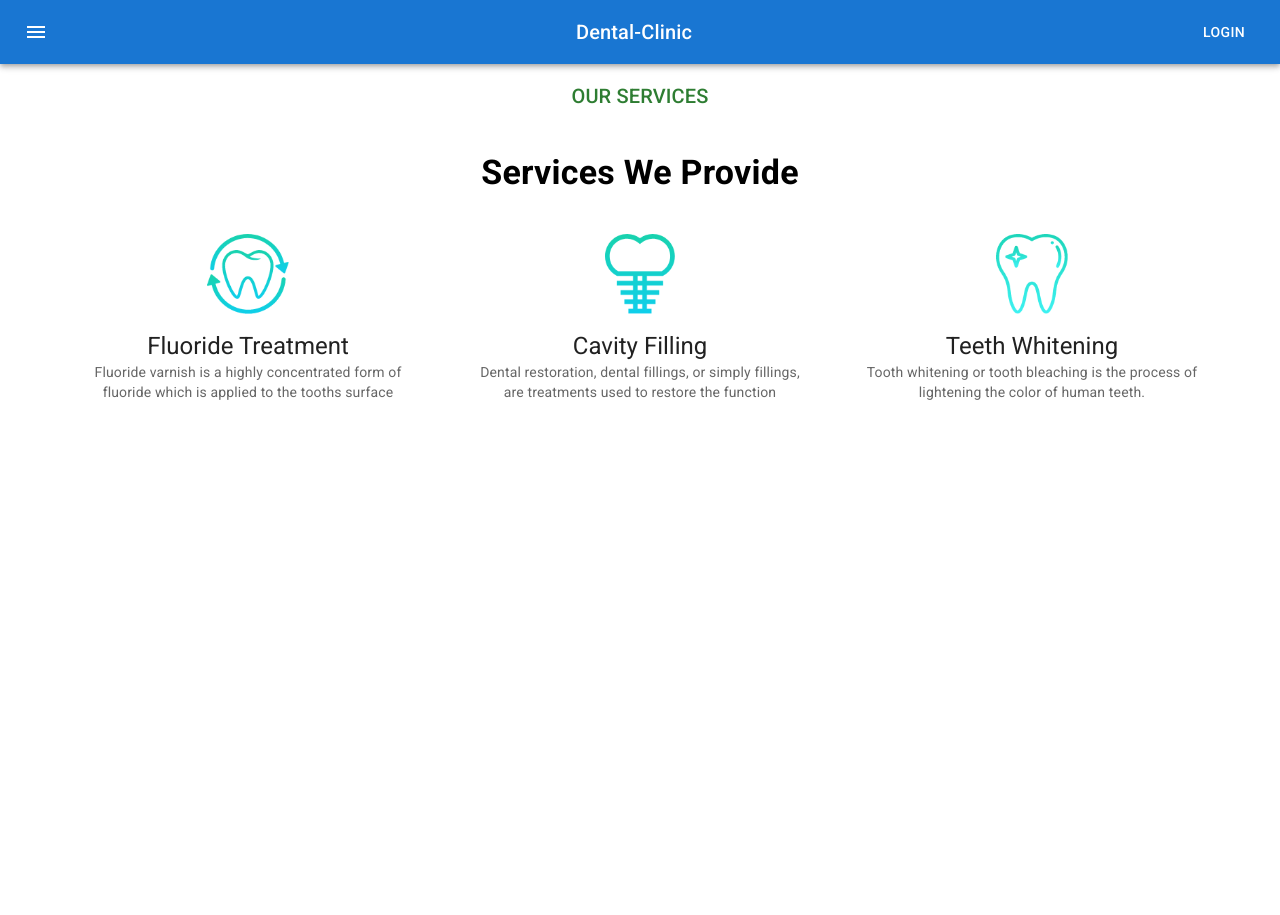
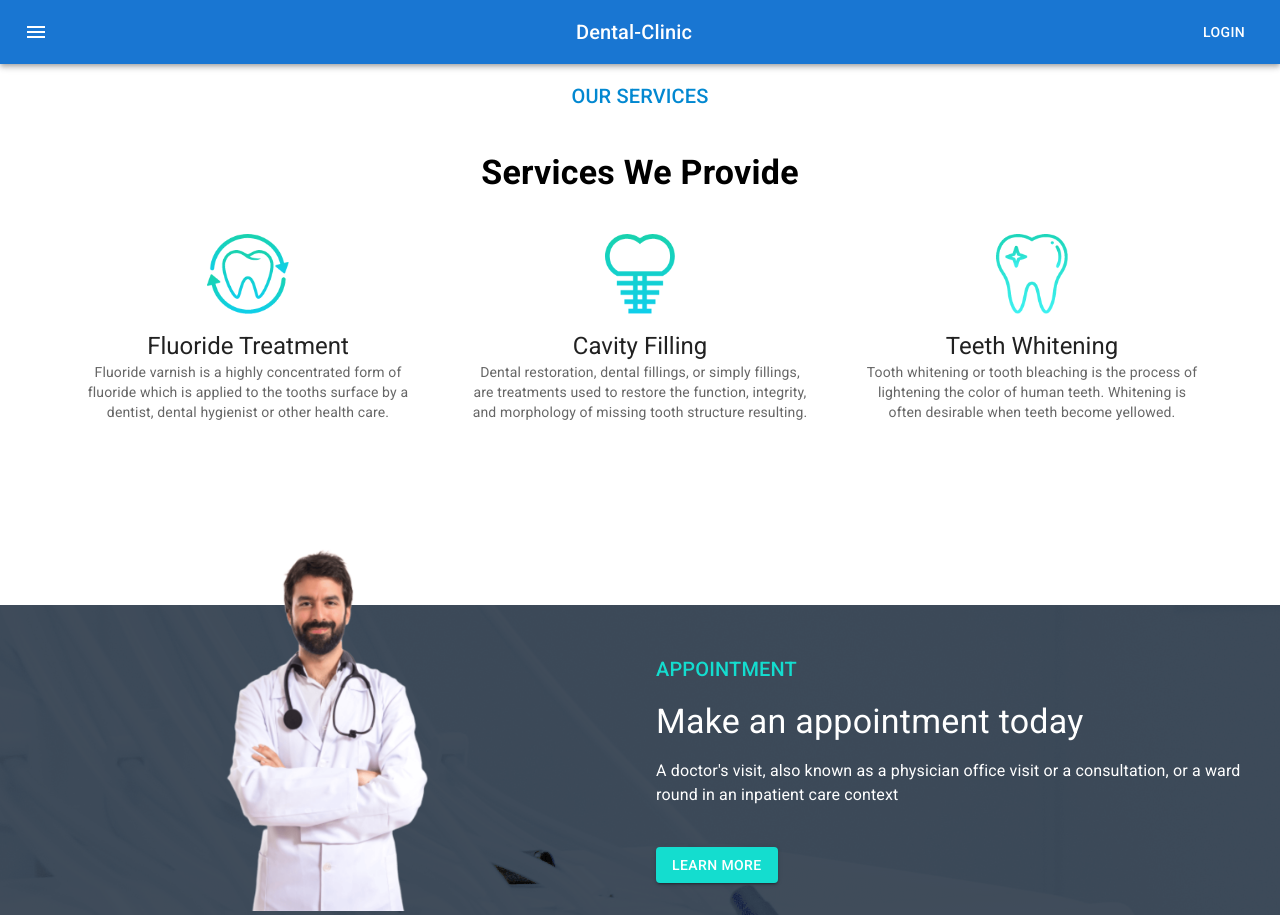
Before and after one commit to Rakibul-Hasan-max/dental-clinic, a React (Create React App) app: page / in a window 1280 px wide. Before the commit the page ends 800 px from the top, so only its background shows below. Built offline with nearby package versions, Linux system fonts and the light colour scheme.

Commit message:
first day done

```diff
--- /dev/null
+++ b/src/Pages/Home/AppointmentBanner/AppointmentBanner.js
@@ -0,0 +1,41 @@
+import React from 'react';
+import Box from '@mui/material/Box';
+import Grid from '@mui/material/Grid';
+import doctor from '../../../images/doctor.png';
+import bg from '../../../images/appointment-bg.png';
+import { Button, Typography } from '@mui/material';
+
+const appointmentBg = {
+    background: `url(${bg})`,
+    backgroundColor: 'rgba(45, 58, 74, 0.9)',
+    backgroundBlendMode: 'darken, luminosity',
+    marginTop: 175
+}
+
+const AppointmentBanner = () => {
+    return (
+        <Box style={appointmentBg} sx={{ flexGrow: 1 }}>
+            <Grid container spacing={2}>
+                <Grid item xs={12} md={6}>
+                    <img style={{width:400, marginTop: -110}} src={doctor} alt="" />
+                </Grid>
+                <Grid item xs={12} md={6} sx={{ display: 'flex', justifyContent: 'flex-start', textAlign: 'left', alignItems: 'center' }}>
+                    <Box sx={{m: 1}}>
+                        <Typography variant="h6" sx={{mb: 2}} style={{color: '#14DDCF'}}>
+                        APPOINTMENT
+                        </Typography>
+                        <Typography variant="h4" sx={{mb: 2}} style={{color: 'white'}}>
+                            Make an appointment today
+                        </Typography>
+                        <Typography variant="body1" sx={{mb: 5}} style={{color: 'white'}}>
+                            A doctor's visit, also known as a physician office visit or a consultation, or a ward round in an inpatient care context
+                        </Typography>
+                        <Button variant="contained"style={{backgroundColor: '#14DDCF'}}>Learn More</Button>
+                    </Box>
+                </Grid>
+            </Grid>
+        </Box>
+    );
+};
+
+export default AppointmentBanner;
--- a/src/Pages/Home/Home/Home.js
+++ b/src/Pages/Home/Home/Home.js
@@ -1,5 +1,6 @@
 import React from 'react';
 import Navigation from '../../Shared/Navigation/Navigation';
+import AppointmentBanner from '../AppointmentBanner/AppointmentBanner';
 import Services from '../Services/Services';
 
 const Home = () => {
@@ -7,6 +8,7 @@ const Home = () => {
         <div>
             <Navigation></Navigation>
             <Services></Services>
+            <AppointmentBanner></AppointmentBanner>
         </div>
     );
 };
--- a/src/Pages/Home/Services/Services.js
+++ b/src/Pages/Home/Services/Services.js
@@ -1,5 +1,4 @@
 import React from 'react';
-import { experimentalStyled as styled } from '@mui/material/styles';
 import Box from '@mui/material/Box';
 import Grid from '@mui/material/Grid';
 import { Container, Typography } from '@mui/material';
@@ -11,17 +10,17 @@ import whitening from '../../../images/whitening.png';
 const services = [
     {
         name: 'Fluoride Treatment',
-        description: 'Fluoride varnish is a highly concentrated form of fluoride which is applied to the tooths surface',
+        description: 'Fluoride varnish is a highly concentrated form of fluoride which is applied to the tooths surface by a dentist, dental hygienist or other health care.',
         img: fluoride
     },
     {
         name: 'Cavity Filling',
-        description: 'Dental restoration, dental fillings, or simply fillings, are treatments used to restore the function',
+        description: 'Dental restoration, dental fillings, or simply fillings, are treatments used to restore the function, integrity, and morphology of missing tooth structure resulting.',
         img: cavity
     },
     {
         name: 'Teeth  Whitening',
-        description: 'Tooth whitening or tooth bleaching is the process of lightening the color of human teeth. ',
+        description: 'Tooth whitening or tooth bleaching is the process of lightening the color of human teeth. Whitening is often desirable when teeth become yellowed.',
         img: whitening
     }
 ]
@@ -31,7 +30,7 @@ const Services = () => {
         <div>
              <Box sx={{ flexGrow: 1 }}>
                 <Container>
-                    <Typography sx={{ fontWeight: 500, m: 2, color: 'success.main' }} variant="h6" component="div">
+                    <Typography sx={{ fontWeight: 500, m: 2, color: 'info.main' }} variant="h6" component="div">
                         OUR SERVICES
                     </Typography>
                     <Typography sx={{ fontWeight: 600, m: 5 }} variant="h4" component="div">
```
